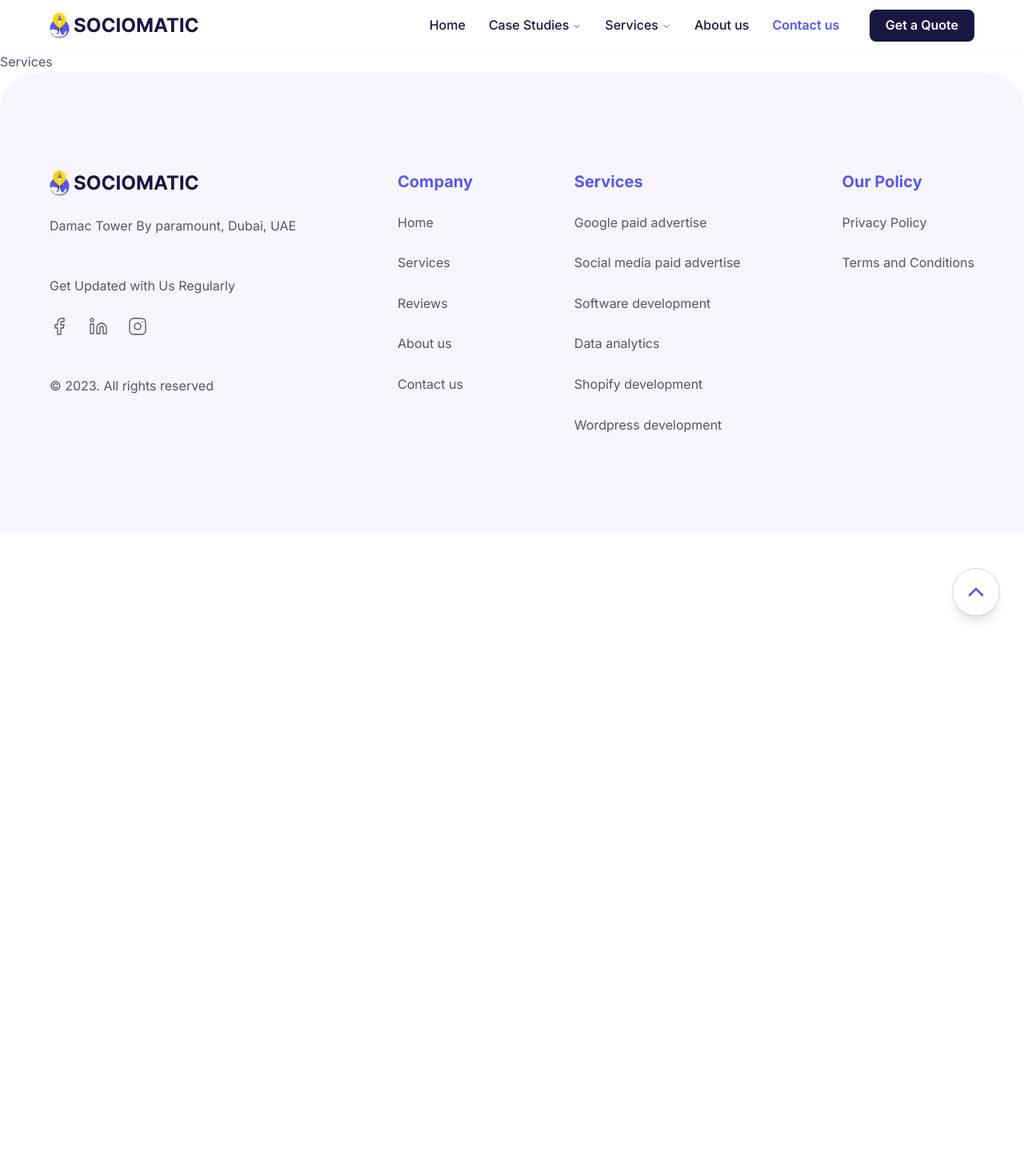
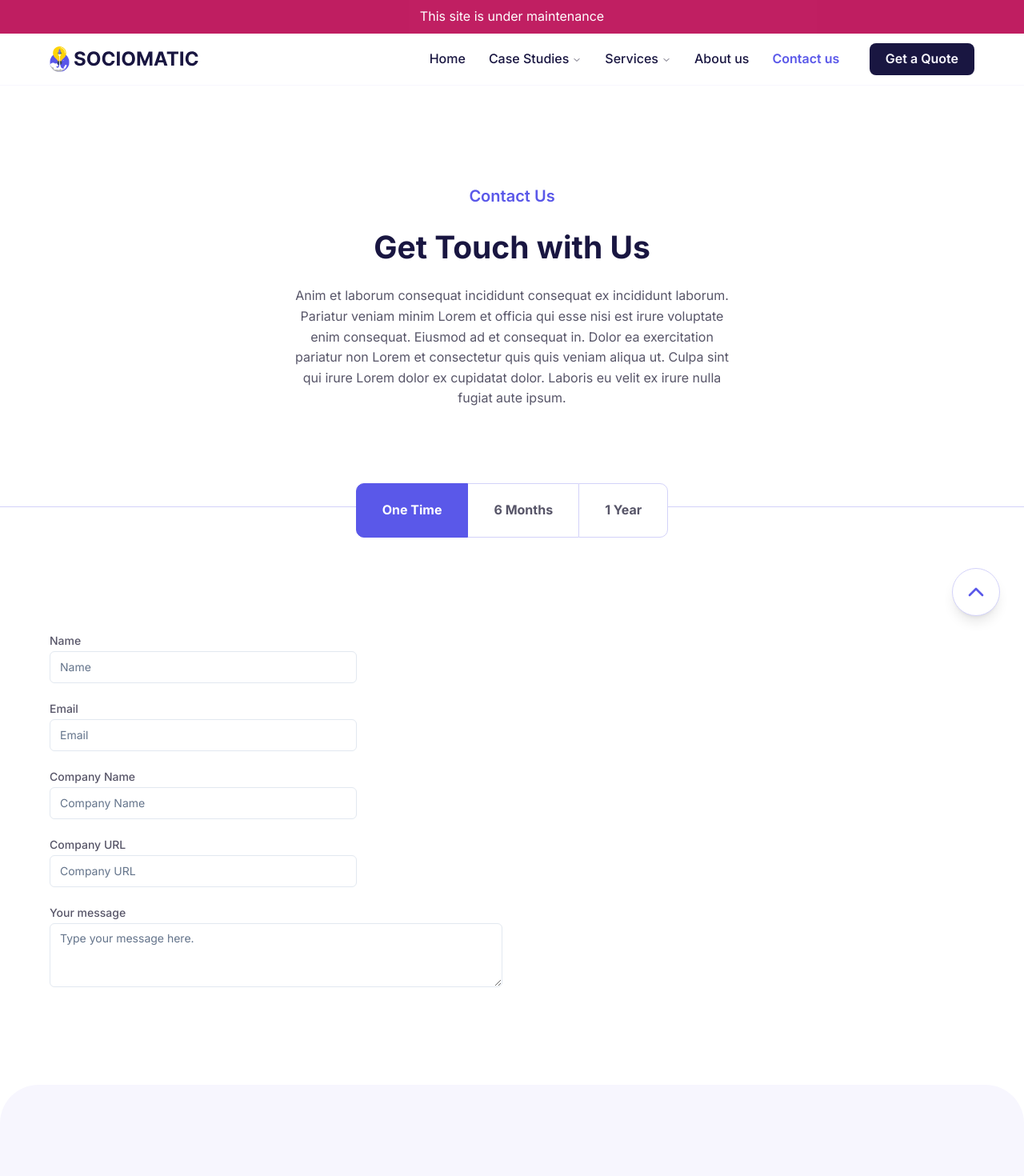
Before and after one commit to musiur/sociomatic, a Next.js app: page /contact-us in a window 1280 px wide. Shown: the top 1470 px of the page at 80% size. Before the commit the page ends 800 px from the top, so only its background shows below. Built offline with nearby package versions, Linux system fonts and the light colour scheme.

Commit message:
[Feature] Contact Us Page #33

```diff
--- a/package.json
+++ b/package.json
@@ -13,6 +13,7 @@
     "@radix-ui/react-collapsible": "^1.0.3",
     "@radix-ui/react-dialog": "^1.0.5",
     "@radix-ui/react-icons": "^1.3.0",
+    "@radix-ui/react-label": "^2.0.2",
     "@radix-ui/react-navigation-menu": "^1.1.4",
     "@radix-ui/react-slot": "^1.0.2",
     "class-variance-authority": "^0.7.0",
--- a/src/app/contact-us/page.tsx
+++ b/src/app/contact-us/page.tsx
@@ -1,7 +1,91 @@
+"use client";
+
+import SectionHead from "@/components/molecule/section-head";
+import { Input } from "@/components/ui/input";
+import { Label } from "@/components/ui/label";
+import { Textarea } from "@/components/ui/textarea";
+import { useState } from "react";
+
 const Services = () => {
-    return (
-        <div>Services</div>
-    )
-}
+  const [currentTab, setCurrentTab] = useState(1);
+  return (
+    <div>
+      <div className="section border-b border-secondarymuted">
+        <SectionHead
+          highlighter="Contact Us"
+          H2={<>Get Touch with Us</>}
+          paragraphs={[
+            <>
+              Anim et laborum consequat incididunt consequat ex incididunt
+              laborum. Pariatur veniam minim Lorem et officia qui esse nisi est
+              irure voluptate enim consequat. Eiusmod ad et consequat in. Dolor
+              ea exercitation pariatur non Lorem et consectetur quis quis veniam
+              aliqua ut. Culpa sint qui irure Lorem dolor ex cupidatat dolor.
+              Laboris eu velit ex irure nulla fugiat aute ipsum.
+            </>,
+          ]}
+        />
+      </div>
+      <div className="-mt-[30px]">
+        <ul className="flex items-center justify-center">
+          {["One Time", "6 Months", "1 Year"].map((item, index) => {
+            return (
+              <li
+                key={index}
+                className={`px-4 py-3 md:px-8 md:py-5 border  font-bold cursor-pointer ${
+                  index + 1 === currentTab
+                    ? "bg-secondary text-white hover:opacity-75 border-secondary "
+                    : "bg-white hover:bg-muted hover:text-secondary border-secondarymuted "
+                } ${index + 1 === 1 ? "rounded-l-[10px]" : ""} ${
+                  index + 1 === 3 ? "rounded-r-[10px]" : ""
+                } ${
+                  index + 1 === 2 ? "border border-l-0 border-r-0" : "border"
+                } transition ease-in-out duration-300`}
+                onClick={() => setCurrentTab(index + 1)}
+              >
+                {item}
+              </li>
+            );
+          })}
+        </ul>
+      </div>
+      <div className="container section grid grid-cols-1 md:grid-cols-2 small-gap">
+        <div className="grid grid-cols-1 small-gap">
+          <div className="grid w-full max-w-sm items-center gap-1.5">
+            <Label htmlFor="name">Name</Label>
+            <Input type="name" id="name" placeholder="Name" />
+          </div>
+
+          <div className="grid w-full max-w-sm items-center gap-1.5">
+            <Label htmlFor="email">Email</Label>
+            <Input type="email" id="email" placeholder="Email" />
+          </div>
+
+          <div className="grid w-full max-w-sm items-center gap-1.5">
+            <Label htmlFor="companyName">Company Name</Label>
+            <Input
+              type="companyName"
+              id="companyName"
+              placeholder="Company Name"
+            />
+          </div>
+
+          <div className="grid w-full max-w-sm items-center gap-1.5">
+            <Label htmlFor="companyUrl">Company URL</Label>
+            <Input
+              type="companyUrl"
+              id="companyUrl"
+              placeholder="Company URL"
+            />
+          </div>
+          <div className="grid w-full gap-1.5">
+            <Label htmlFor="message">Your message</Label>
+            <Textarea placeholder="Type your message here." id="message" />
+          </div>
+        </div>
+      </div>
+    </div>
+  );
+};
 
 export default Services;
--- a/src/app/layout.tsx
+++ b/src/app/layout.tsx
@@ -22,6 +22,9 @@ export default function RootLayout({
   return (
     <html lang="en">
       <body className={inter.className}>
+        <div className="py-2 text-center bg-pink-700 text-white animate-pulse">
+          This site is under maintenance
+        </div>
         <Navbar />
         {children}
         {/* <CookiePolicyNotificationBar /> */}
--- a/src/components/molecule/go-to-top.tsx
+++ b/src/components/molecule/go-to-top.tsx
@@ -7,15 +7,14 @@ import { usePathname } from "next/navigation";
 const GotoTop = () => {
   const pathname = usePathname();
   return (
-    <div className="fixed bottom-[30px] right-[30px] w-[60px] h-[60px] rounded-full shadow-lg hover:shadow-2xl bg-white hover:bg-muted z-50 flex items-center justify-center border border-secondarymuted">
     <Link
       href={`${pathname}#topPoint`}
       aria-label="topTitle"
       title="topTitle"
+      className="fixed bottom-[30px] right-[30px] w-[60px] h-[60px] rounded-full shadow-lg hover:shadow-2xl bg-white hover:bg-muted z-50 flex items-center justify-center border border-secondarymuted"
     >
       <ChevronUp className="w-8 h-8 stroke-secondary" />
     </Link>
-    </div>
   );
 };
 
--- /dev/null
+++ b/src/components/ui/input.tsx
@@ -0,0 +1,25 @@
+import * as React from "react"
+
+import { cn } from "@/lib/utils"
+
+export interface InputProps
+  extends React.InputHTMLAttributes<HTMLInputElement> {}
+
+const Input = React.forwardRef<HTMLInputElement, InputProps>(
+  ({ className, type, ...props }, ref) => {
+    return (
+      <input
+        type={type}
+        className={cn(
+          "flex h-10 w-full rounded-md border border-input bg-background px-3 py-2 text-sm ring-offset-background file:border-0 file:bg-transparent file:text-sm file:font-medium placeholder:text-muted-foreground focus-visible:outline-none focus-visible:ring-2 focus-visible:ring-ring focus-visible:ring-offset-2 disabled:cursor-not-allowed disabled:opacity-50",
+          className
+        )}
+        ref={ref}
+        {...props}
+      />
+    )
+  }
+)
+Input.displayName = "Input"
+
+export { Input }
--- /dev/null
+++ b/src/components/ui/label.tsx
@@ -0,0 +1,26 @@
+"use client"
+
+import * as React from "react"
+import * as LabelPrimitive from "@radix-ui/react-label"
+import { cva, type VariantProps } from "class-variance-authority"
+
+import { cn } from "@/lib/utils"
+
+const labelVariants = cva(
+  "text-sm font-medium leading-none peer-disabled:cursor-not-allowed peer-disabled:opacity-70"
+)
+
+const Label = React.forwardRef<
+  React.ElementRef<typeof LabelPrimitive.Root>,
+  React.ComponentPropsWithoutRef<typeof LabelPrimitive.Root> &
+    VariantProps<typeof labelVariants>
+>(({ className, ...props }, ref) => (
+  <LabelPrimitive.Root
+    ref={ref}
+    className={cn(labelVariants(), className)}
+    {...props}
+  />
+))
+Label.displayName = LabelPrimitive.Root.displayName
+
+export { Label }
--- /dev/null
+++ b/src/components/ui/textarea.tsx
@@ -0,0 +1,24 @@
+import * as React from "react"
+
+import { cn } from "@/lib/utils"
+
+export interface TextareaProps
+  extends React.TextareaHTMLAttributes<HTMLTextAreaElement> {}
+
+const Textarea = React.forwardRef<HTMLTextAreaElement, TextareaProps>(
+  ({ className, ...props }, ref) => {
+    return (
+      <textarea
+        className={cn(
+          "flex min-h-[80px] w-full rounded-md border border-input bg-background px-3 py-2 text-sm ring-offset-background placeholder:text-muted-foreground focus-visible:outline-none focus-visible:ring-2 focus-visible:ring-ring focus-visible:ring-offset-2 disabled:cursor-not-allowed disabled:opacity-50",
+          className
+        )}
+        ref={ref}
+        {...props}
+      />
+    )
+  }
+)
+Textarea.displayName = "Textarea"
+
+export { Textarea }
```
Also changed, not shown: 1 other file (tests, documents, lock files or other folders). Lines whose indentation alone changed are shown as unchanged.
